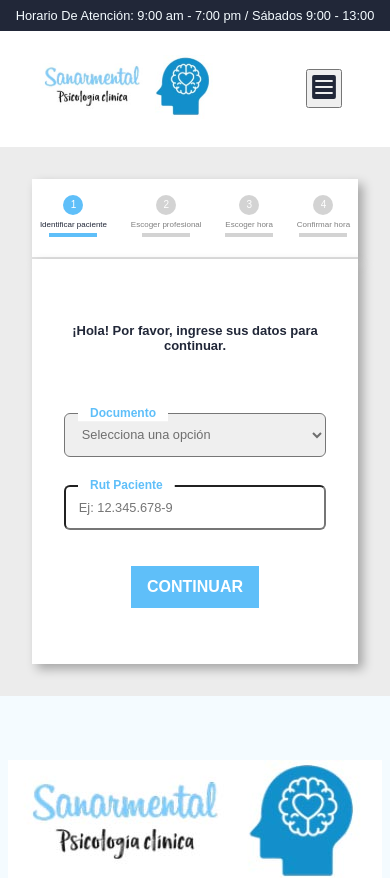
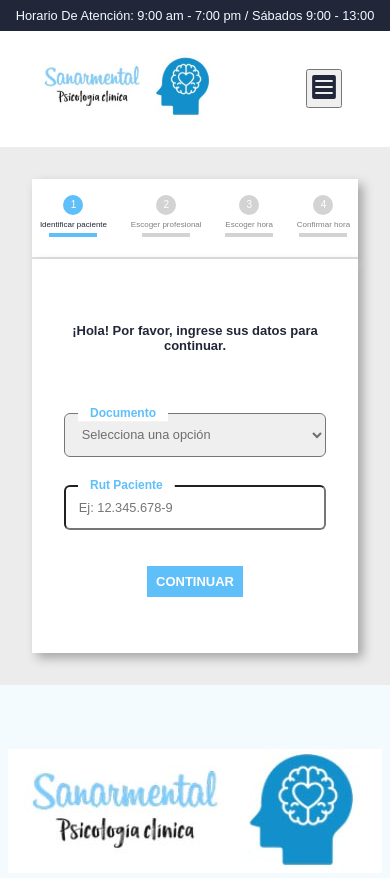
Before and after one commit to Pabloblockchain24/agendaPsicologo_Front, a React (Vite) app: page /reservarHora in a window 390 px wide. Shown: the top 878 px of the page. Built offline with nearby package versions, Linux system fonts and the light colour scheme.

Commit message:
profesionales done

```diff
--- a/package.json
+++ b/package.json
@@ -24,6 +24,7 @@
     "react-icons": "^5.3.0",
     "react-router-dom": "^6.26.0",
     "react-slick": "^0.30.2",
+    "react-spinners": "^0.14.1",
     "slick-carousel": "^1.8.1",
     "sweetalert2": "^11.14.0",
     "yup": "^1.4.0"
--- a/src/components/profesionalCard/profesionalCard.css
+++ b/src/components/profesionalCard/profesionalCard.css
@@ -1,7 +1,7 @@
 .card {
     display: flex;
     align-items: center;
-    width: 45rem;
+    width: 100%;
     padding: 1rem;
     border: 1px solid #ddd;
     border-radius: 8px;
@@ -36,12 +36,14 @@
   }
 
   .name {
-    font-size: 1.2em;
+    font-size: 1.2rem;
     font-weight: bold;
     margin: 0;
   }
 
   .description {
+    display: flex;
+    flex-direction: column;
     color: #555;
     font-size: 0.9em;
     margin: 10px 0;
@@ -64,12 +66,31 @@
     font-size: 0.9em;
   }
 
-  .ver-mas {
-    background-color: #4CAF50;
-    color: white;
+
+@media (max-width: 998px) {
+  .name {
+    font-size: 1rem;
+  }
+  .description {
+    font-size: 0.8em;
   }
 
-  .reservar {
-    background-color: #FF9800;
-    color: white;
+  .profile-img {
+    width: 8rem;
+    height: 8rem;
+    margin-right: 1rem;
   }
+
+}
+
+
+@media (max-width: 500px) {
+  .card {
+    flex-direction: column;
+  }
+
+  .description{
+    gap: 0.5rem;
+  }
+
+}
--- a/src/components/profesionalCard/profesionalCard.jsx
+++ b/src/components/profesionalCard/profesionalCard.jsx
@@ -4,8 +4,8 @@ import './profesionalCard.css';
 function ProfesionalCard({ nombre, apellido, especialidad, titulo, universidad, descripcion, id_psicologo, onClick, isSelected }) {
   return (
     <div
-      className={`card ${isSelected ? 'selected' : ''}`} // Añadir la clase 'selected' si está seleccionado
-      onClick={onClick} // Manejar clics para seleccionar el profesional
+      className={`card ${isSelected ? 'selected' : ''}`}
+      onClick={onClick}
     >
       <img
         src="https://via.placeholder.com/150"
@@ -20,9 +20,7 @@ function ProfesionalCard({ nombre, apellido, especialidad, titulo, universidad,
           <p> <strong>{'Sobre ' + nombre + ':'}</strong> {descripcion} </p>
         </div>
 
-        <div className="card-buttons">
-          <button className="btn ver-mas">Ver más</button>
-        </div>
+
       </div>
 
     </div>
--- a/src/pages/reservaHoras/profesional/profesional.css
+++ b/src/pages/reservaHoras/profesional/profesional.css
@@ -0,0 +1,45 @@
+.profesionalesContainer{
+    display: flex;
+    flex-direction: column;
+    gap: 1.5rem;
+    width: 100%;
+    padding-inline: 7rem;
+}
+
+@media (max-width: 1400px) {
+    .profesionalesContainer{
+        padding-inline: 5rem;
+   }
+
+}
+
+@media (max-width: 1200px) {
+    .profesionalesContainer{
+        padding-inline: 4rem;
+   }
+
+}
+
+@media (max-width: 998px) {
+    .profesionalesContainer{
+        padding-inline: 3rem;
+   }
+
+}
+
+@media (max-width: 768px) {
+    .profesionalesContainer{
+        padding-inline: 2rem;
+   }
+
+}
+
+@media (max-width: 500px) {
+    .profesionalesContainer{
+        padding-inline: 1.5rem;
+        gap: 2rem;
+        padding-bottom: 1.5rem;
+   }
+
+
+}
--- a/src/pages/reservaHoras/profesional/profesional.jsx
+++ b/src/pages/reservaHoras/profesional/profesional.jsx
@@ -10,6 +10,7 @@ import ProfesionalCard from '../../../components/profesionalCard/profesionalCard
 
 /* Import icons */
 import { IoMdArrowRoundBack } from "react-icons/io";
+import MoonLoader  from "react-spinners/MoonLoader";
 
 /* Import context */
 import { usePsicologos } from '../../../context/PsicologosContext';
@@ -62,6 +63,7 @@ function Profesional() {
         <div> Rut Paciente: {rutUsuario}</div>
         <h1 className='citasCardTitle'>ESCOGER PROFESIONAL</h1>
 
+        <section className='profesionalesContainer'>
         {psicologos.length > 0 ? (
           psicologos.map((psicologo) => (
             <ProfesionalCard
@@ -73,13 +75,15 @@ function Profesional() {
               titulo={psicologo.titulo}
               universidad={psicologo.universidad}
               descripcion={psicologo.descripcion}
-              onClick={() => handleProfesionalClick(psicologo)} // Pasa todo el objeto psicólogo
-              isSelected={profesionalSeleccionado?.id_psicologo === psicologo.id_psicologo} // Comparar id directo
+              onClick={() => handleProfesionalClick(psicologo)}
+              isSelected={profesionalSeleccionado?.id_psicologo === psicologo.id_psicologo}
               />
           ))
         ) : (
-          <p>Cargando...</p>
+          <MoonLoader color='#007bff' />
         )}
+        </section>
+
 
         <footer className='formNavigationContainer'>
           {currentStep > 0 && (
--- a/src/pages/reservaHoras/reservaHoras.css
+++ b/src/pages/reservaHoras/reservaHoras.css
@@ -8,7 +8,7 @@
 
 .citasContent{
     width: 100%;
-    padding-inline: 25rem;
+    padding-inline: 18rem;
 }
 
 .citasCard {
@@ -39,6 +39,8 @@
     justify-content: space-around;
     align-items: center;
     padding-block: 1.5rem;
+    width: 100%;
+    padding-inline:6rem;
 
 }
 
@@ -80,10 +82,11 @@
 
   @media (max-width: 1400px) {
     .citasContent{
-        padding-inline: 18rem;
+        padding-inline: 14rem;
     }
-
-
+    .formNavigationContainer{
+        padding-inline: 4rem;
+    }
 }
 
 @media (max-width: 1200px) {
@@ -95,14 +98,29 @@
 @media (max-width: 998px) {
     .citasContent{
         padding-inline: 8rem;
+    }
+    .formNavigationContainer{
+        padding-inline: 4rem;
+    }
 
-    }
+
 }
 
 @media (max-width: 768px) {
     .citasContent{
         padding-inline: 4rem;
  }
+
+ .formNavigationContainer{
+    padding-inline: 3rem;
+}
+
+.citasCardButton, .citasCardButtonBack{
+    padding: 0.75rem;
+    font-size: small;
+    width: 7rem;
+}
+
 }
 
 @media (max-width: 500px) {
@@ -112,12 +130,9 @@
     .citasContainer {
         padding-block: 2rem;
     }
-
     .formNavigationContainer{
         padding-block: 0.5rem;
     }
-
-
 }
 
 @media (max-width: 450px) {
@@ -133,4 +148,15 @@
         font-size: small;
     }
 
+    .citasCardButton, .citasCardButtonBack{
+        padding: 0.5rem;
+        font-size: small;
+        width: 6rem;
+    }
+
+    .formNavigationContainer{
+        padding-inline:1.5rem;
+    }
+
+
 }
```
Also changed, not shown: 1 other file (tests, documents, lock files or other folders).
